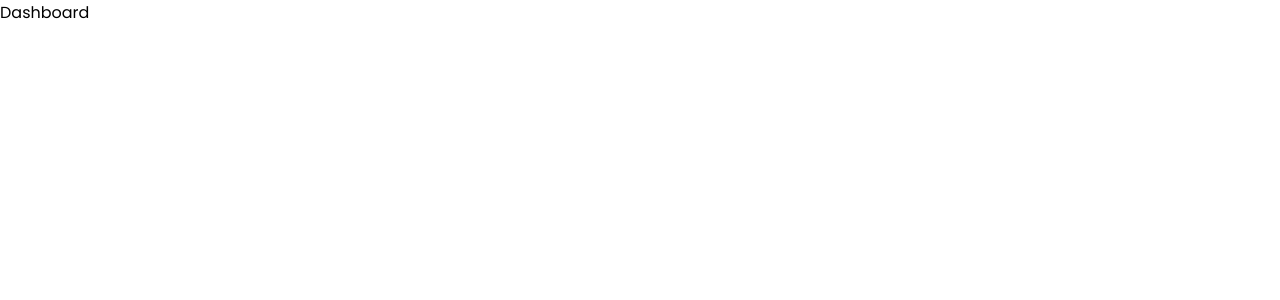
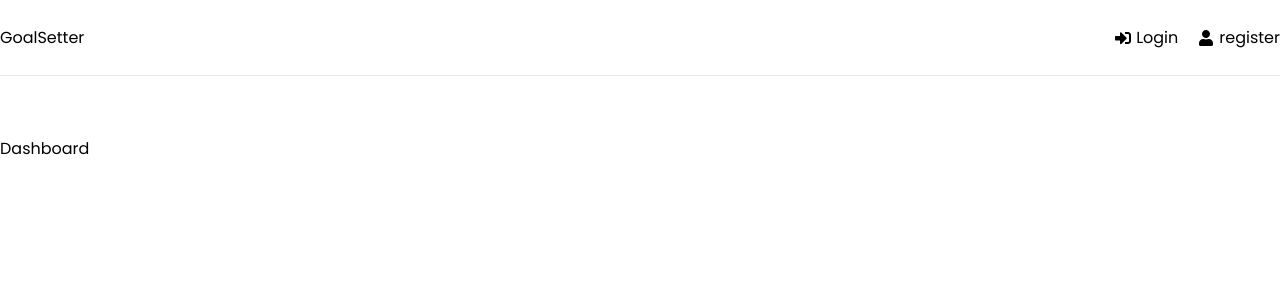
Before and after one commit to tiukenywil11/mern-stack-demo, a React (Create React App) app in the folder frontend/: page / in a window 1280 px wide. Shown: the top 300 px of the page. Built offline with nearby package versions, Linux system fonts and the light colour scheme.

Commit message:
Appended the following files to add Header component: App.js, Header.jsx, frontend/package.json, frontend/package-lock.json

```diff
--- a/frontend/package.json
+++ b/frontend/package.json
@@ -9,6 +9,7 @@
     "@testing-library/user-event": "^7.2.1",
     "react": "^17.0.2",
     "react-dom": "^17.0.2",
+    "react-icons": "^4.3.1",
     "react-redux": "^7.2.6",
     "react-router-dom": "^6.2.2",
     "react-scripts": "5.0.0"
--- a/frontend/src/App.js
+++ b/frontend/src/App.js
@@ -4,8 +4,8 @@
 import Dashboard from './pages/Dashboard'
 import Login from './pages/Login'
 import Register from './pages/Register'
-
-
+// import part components
+import Header from './components/Header'
 
 // add router tags around the return statement to declare that the page can be changed
 function App() {
@@ -13,6 +13,7 @@
     <>
       <Router>
         <div>
+          <Header/>
           <Routes>
             <Route path='/' element={ <Dashboard/> }/>
             <Route path='/login' element={ <Login/> }/>
--- /dev/null
+++ b/frontend/src/components/Header.jsx
@@ -0,0 +1,29 @@
+// import icons from react icons, fontawesome
+import { FaSignInAlt, FaSignOutAlt, FaUser } from 'react-icons/fa';
+// import link from react router
+import { Link } from 'react-router-dom';
+
+// header should have a logo, title, register, and a Log in / Log out button
+function Header() {
+  return (
+    <header className='header'>
+        <div className='logo'>
+            <Link to='/'>GoalSetter</Link>
+        </div>
+        <ul>
+            <li>
+                <Link to='/login'>
+                    <FaSignInAlt/> Login
+                </Link>
+            </li>
+            <li>
+                <Link to='/register'>
+                    <FaUser/> register
+                </Link>
+            </li>
+        </ul>
+    </header>
+  )
+}
+
+export default Header
```
Also changed, not shown: 1 other file (tests, documents, lock files or other folders).
